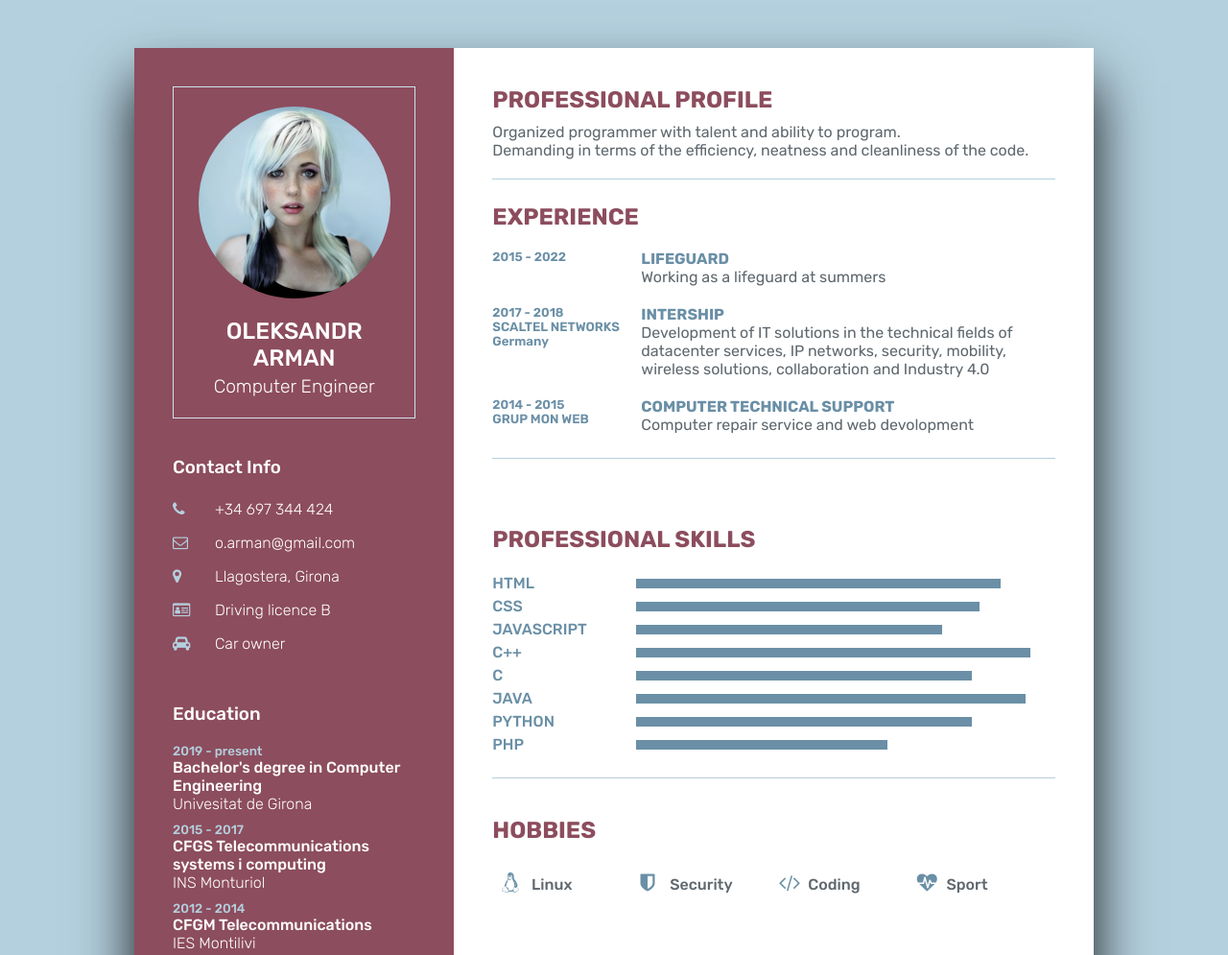
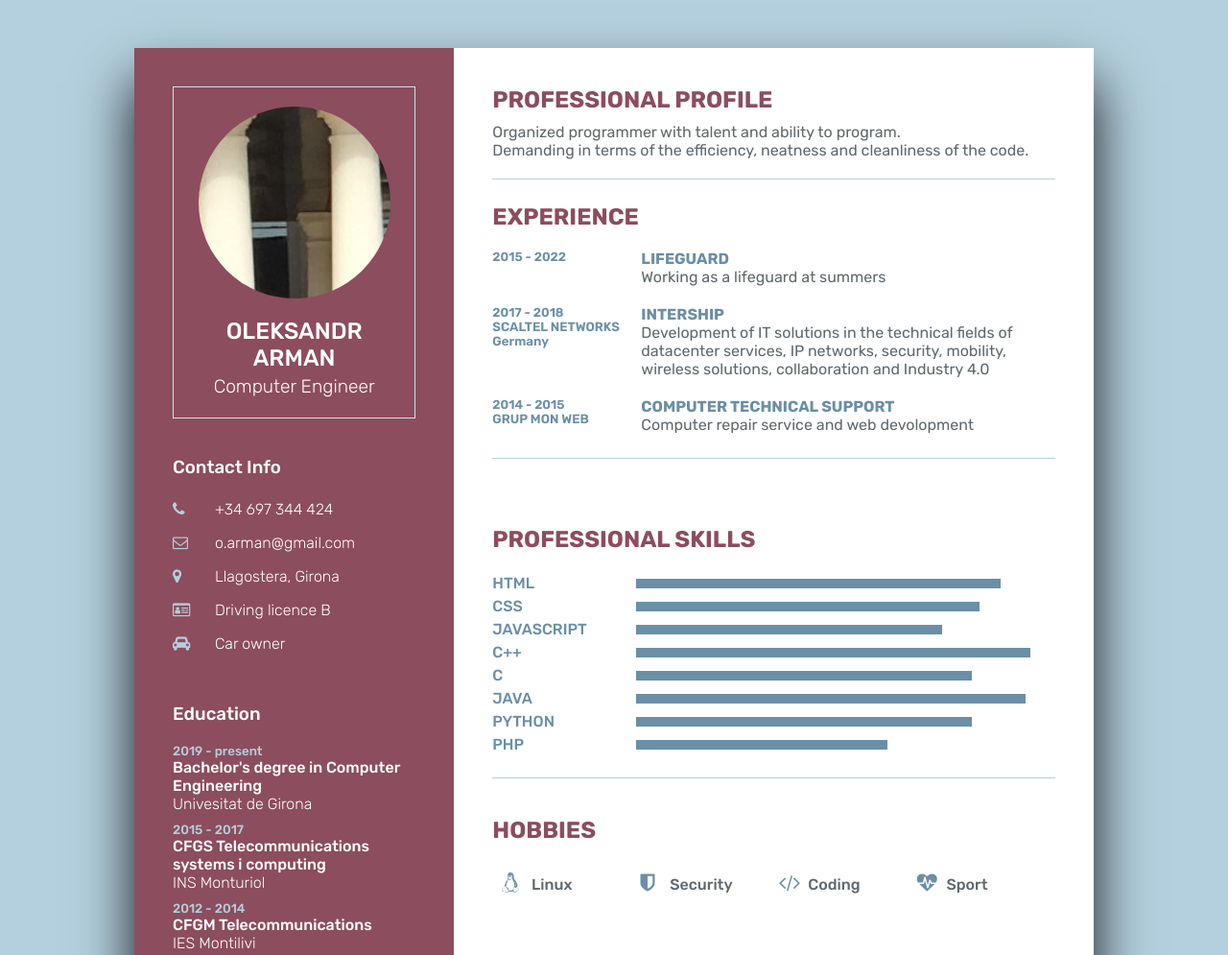
Before and after one commit to OleksandrArman/oleksandrarman.github.io, a plain HTML site: page index.html in a window 1280 px wide. Shown: the top 995 px of the page at 96% size. Drawn offline with Linux system fonts and the light colour scheme.

Commit message:
Update index.html

```diff
--- a/index.html
+++ b/index.html
@@ -16,7 +16,7 @@
                 <!-- PROFILE BOX ----------------------------->
                 <div class="profile-box">
                     <div class="profile-img">
-                        <img src="cvimg.jpg">
+                        <img src="a.jpg">
                     </div>
                     <h2>OLEKSANDR ARMAN<br>
                         <span>Computer Engineer</span>
```
